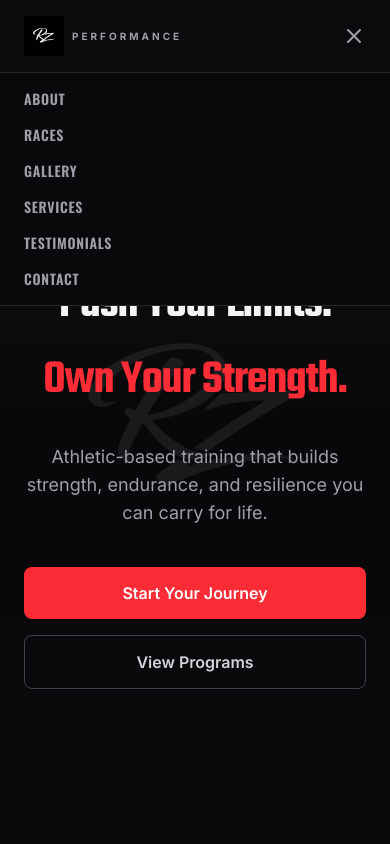
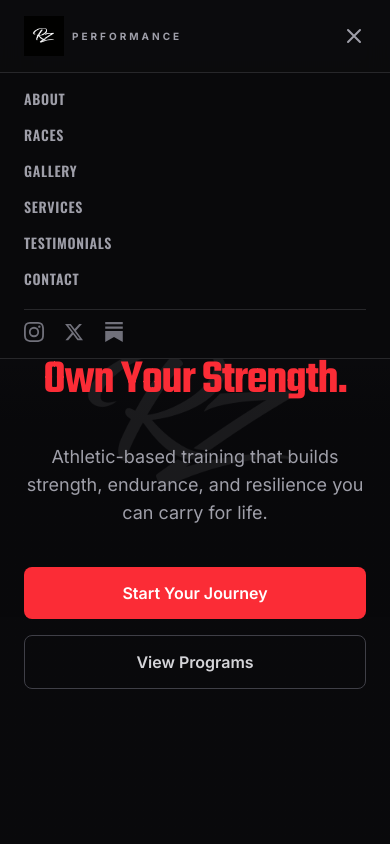
Before and after one commit to ryanzerka-blip/rz-performance, a Next.js app: page / in a window 390 px wide. Both pictures are taken after a click on the button "Toggle menu". Shown: the top 844 px of the page. Built offline with nearby package versions, Linux system fonts and the light colour scheme.

Commit message:
Add social icons to mobile menu

```diff
--- a/src/app/page.tsx
+++ b/src/app/page.tsx
@@ -70,6 +70,17 @@
               {l}
             </a>
           ))}
+          <div className="flex items-center gap-5 pt-3 mt-1 border-t border-zinc-800">
+            <a href="https://www.instagram.com/ryanzerka/" target="_blank" rel="noopener noreferrer" className="text-zinc-500 hover:text-red-500 transition-colors">
+              <svg className="w-5 h-5" fill="currentColor" viewBox="0 0 24 24"><path d="M12 2.163c3.204 0 3.584.012 4.85.07 3.252.148 4.771 1.691 4.919 4.919.058 1.265.069 1.645.069 4.849 0 3.205-.012 3.584-.069 4.849-.149 3.225-1.664 4.771-4.919 4.919-1.266.058-1.644.07-4.85.07-3.204 0-3.584-.012-4.849-.07-3.26-.149-4.771-1.699-4.919-4.92-.058-1.265-.07-1.644-.07-4.849 0-3.204.013-3.583.07-4.849.149-3.227 1.664-4.771 4.919-4.919 1.266-.057 1.645-.069 4.849-.069zM12 0C8.741 0 8.333.014 7.053.072 2.695.272.273 2.69.073 7.052.014 8.333 0 8.741 0 12c0 3.259.014 3.668.072 4.948.2 4.358 2.618 6.78 6.98 6.98C8.333 23.986 8.741 24 12 24c3.259 0 3.668-.014 4.948-.072 4.354-.2 6.782-2.618 6.979-6.98.059-1.28.073-1.689.073-4.948 0-3.259-.014-3.667-.072-4.947-.196-4.354-2.617-6.78-6.979-6.98C15.668.014 15.259 0 12 0zm0 5.838a6.162 6.162 0 100 12.324 6.162 6.162 0 000-12.324zM12 16a4 4 0 110-8 4 4 0 010 8zm6.406-11.845a1.44 1.44 0 100 2.881 1.44 1.44 0 000-2.881z"/></svg>
+            </a>
+            <a href="https://x.com/ZRyanzerka" target="_blank" rel="noopener noreferrer" className="text-zinc-500 hover:text-red-500 transition-colors">
+              <svg className="w-5 h-5" fill="currentColor" viewBox="0 0 24 24"><path d="M18.244 2.25h3.308l-7.227 8.26 8.502 11.24H16.17l-5.214-6.817L4.99 21.75H1.68l7.73-8.835L1.254 2.25H8.08l4.713 6.231zm-1.161 17.52h1.833L7.084 4.126H5.117z"/></svg>
+            </a>
+            <a href="https://substack.com/@ryanzerka" target="_blank" rel="noopener noreferrer" className="text-zinc-500 hover:text-red-500 transition-colors">
+              <svg className="w-5 h-5" fill="currentColor" viewBox="0 0 24 24"><path d="M22.539 8.242H1.46V5.406h21.08v2.836zM1.46 10.812V24L12 18.11 22.54 24V10.812H1.46zM22.54 0H1.46v2.836h21.08V0z"/></svg>
+            </a>
+          </div>
         </div>
       )}
     </nav>
```
